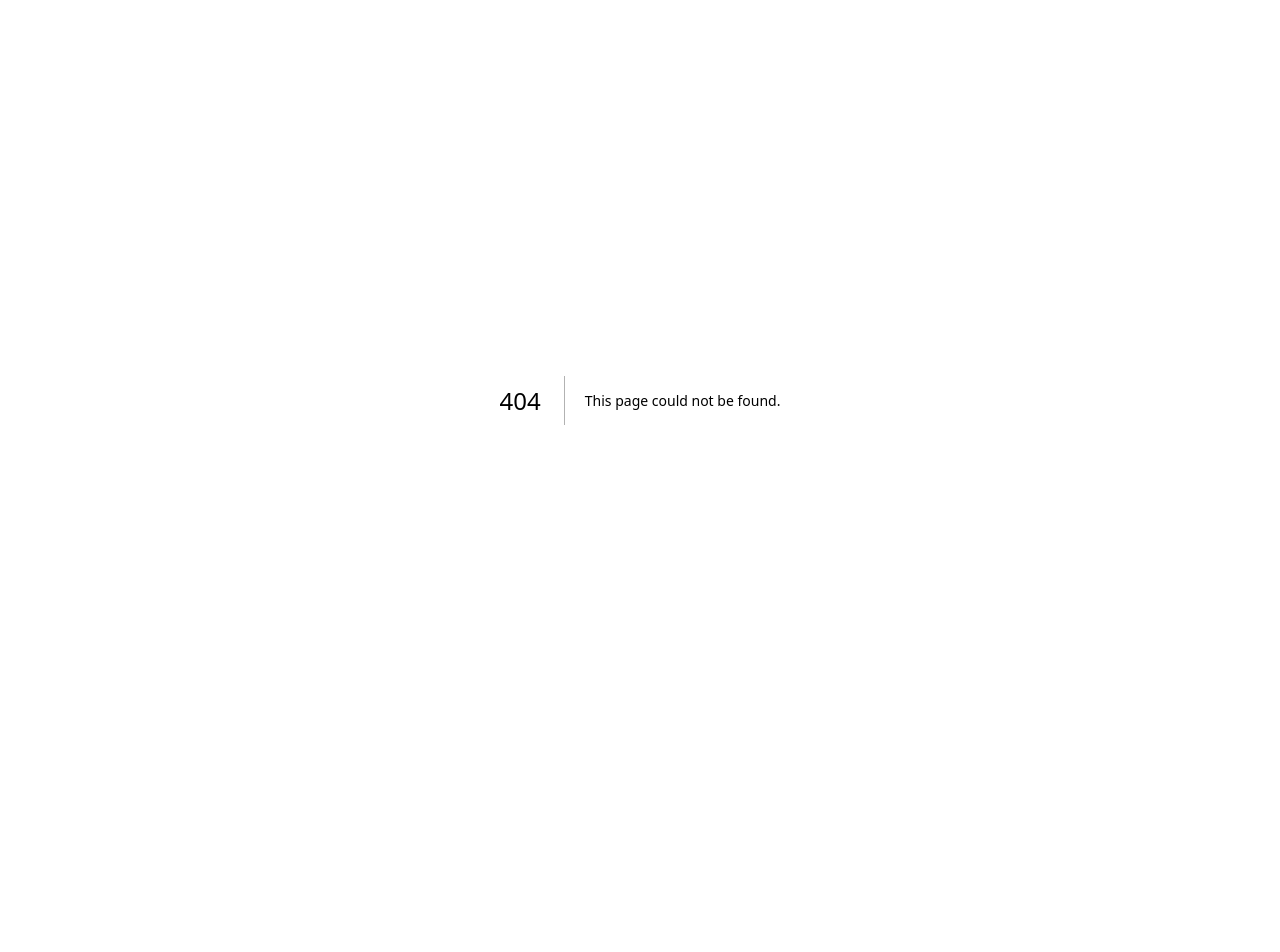
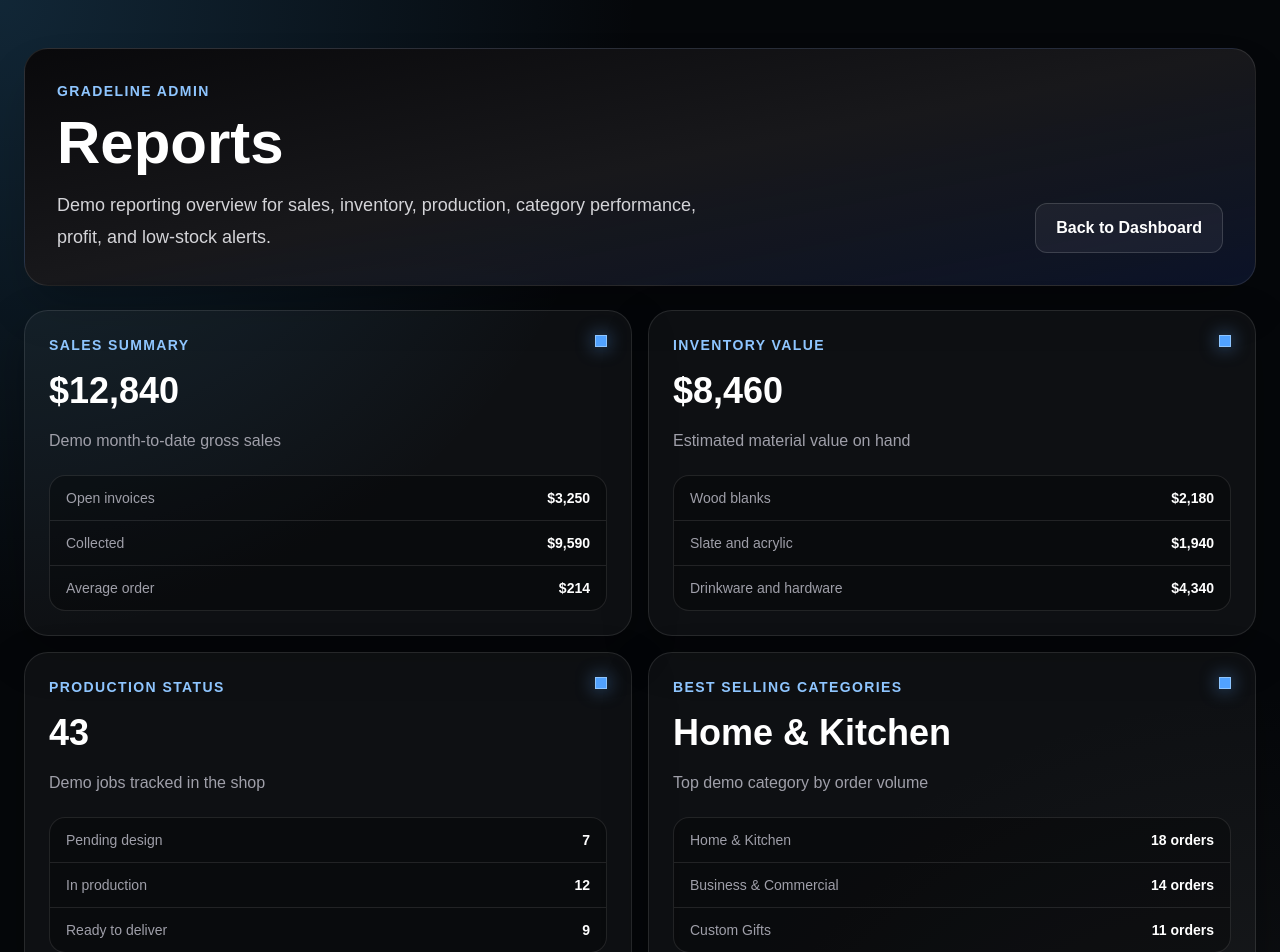
Before and after one commit to davemeeks64-hash/gradeline-supply, a Next.js app: page /admin/reports in a window 1280 px wide. Before the commit this address had no page. Shown: the top 952 px of the page. Before the commit the page ends 800 px from the top, so only its background shows below. Built offline with nearby package versions, Linux system fonts and the light colour scheme.

Commit message:
Built reports page

```diff
--- /dev/null
+++ b/src/app/admin/reports/page.tsx
@@ -0,0 +1,139 @@
+import Link from "next/link";
+
+const reportSections = [
+  {
+    title: "Sales Summary",
+    value: "$12,840",
+    detail: "Demo month-to-date gross sales",
+    rows: [
+      ["Open invoices", "$3,250"],
+      ["Collected", "$9,590"],
+      ["Average order", "$214"],
+    ],
+  },
+  {
+    title: "Inventory Value",
+    value: "$8,460",
+    detail: "Estimated material value on hand",
+    rows: [
+      ["Wood blanks", "$2,180"],
+      ["Slate and acrylic", "$1,940"],
+      ["Drinkware and hardware", "$4,340"],
+    ],
+  },
+  {
+    title: "Production Status",
+    value: "43",
+    detail: "Demo jobs tracked in the shop",
+    rows: [
+      ["Pending design", "7"],
+      ["In production", "12"],
+      ["Ready to deliver", "9"],
+    ],
+  },
+  {
+    title: "Best Selling Categories",
+    value: "Home & Kitchen",
+    detail: "Top demo category by order volume",
+    rows: [
+      ["Home & Kitchen", "18 orders"],
+      ["Business & Commercial", "14 orders"],
+      ["Custom Gifts", "11 orders"],
+    ],
+  },
+  {
+    title: "Estimated Profit",
+    value: "$4,920",
+    detail: "Demo estimate after materials and labor",
+    rows: [
+      ["Material cost", "$3,180"],
+      ["Labor charges", "$4,740"],
+      ["Profit margin", "38%"],
+    ],
+  },
+  {
+    title: "Low Inventory Alerts",
+    value: "5",
+    detail: "Items at or below reorder level",
+    rows: [
+      ["Clear acrylic sheets", "8 on hand"],
+      ["Leatherette patch rolls", "5 on hand"],
+      ["Walnut boards", "14 on hand"],
+    ],
+  },
+];
+
+const cardClassName =
+  "rounded-3xl border border-white/10 bg-white/[0.04] p-5 shadow-[0_18px_45px_rgba(0,0,0,0.28)] transition hover:border-blue-300/40 hover:bg-white/[0.07] md:p-6";
+
+export default function AdminReportsPage() {
+  return (
+    <main className="min-h-screen bg-[#05070a] text-white">
+      <section className="relative overflow-hidden px-6 py-8 md:py-12">
+        <div className="absolute inset-0 bg-[radial-gradient(circle_at_top_left,_rgba(56,139,196,0.24),_transparent_34%),radial-gradient(circle_at_bottom_right,_rgba(80,80,80,0.22),_transparent_36%)]" />
+
+        <div className="relative mx-auto max-w-7xl">
+          <div className="rounded-3xl border border-white/10 bg-gradient-to-br from-zinc-950 via-zinc-900 to-blue-950/40 p-6 shadow-2xl md:p-8">
+            <div className="flex flex-col gap-5 md:flex-row md:items-end md:justify-between">
+              <div>
+                <p className="text-sm font-bold uppercase tracking-widest text-blue-300">
+                  Gradeline Admin
+                </p>
+                <h1 className="mt-3 text-4xl font-black md:text-6xl">
+                  Reports
+                </h1>
+                <p className="mt-4 max-w-2xl text-lg leading-8 text-zinc-300">
+                  Demo reporting overview for sales, inventory, production,
+                  category performance, profit, and low-stock alerts.
+                </p>
+              </div>
+
+              <Link
+                href="/admin"
+                className="inline-flex w-fit rounded-xl border border-white/15 bg-white/5 px-5 py-3 font-bold text-white transition hover:border-blue-300/40 hover:bg-blue-400/10"
+              >
+                Back to Dashboard
+              </Link>
+            </div>
+          </div>
+
+          <div className="mt-6 grid gap-4 lg:grid-cols-2">
+            {reportSections.map((section) => (
+              <article key={section.title} className={cardClassName}>
+                <div className="flex flex-col gap-4 sm:flex-row sm:items-start sm:justify-between">
+                  <div>
+                    <p className="text-sm font-bold uppercase tracking-widest text-blue-300">
+                      {section.title}
+                    </p>
+                    <p className="mt-4 text-4xl font-black text-white">
+                      {section.value}
+                    </p>
+                  </div>
+                  <span className="h-3 w-3 border border-blue-300 bg-blue-400 shadow-[0_0_18px_rgba(96,165,250,0.65)]" />
+                </div>
+
+                <p className="mt-4 leading-7 text-zinc-400">
+                  {section.detail}
+                </p>
+
+                <div className="mt-5 divide-y divide-white/10 rounded-2xl border border-white/10 bg-black/30">
+                  {section.rows.map(([label, value]) => (
+                    <div
+                      key={label}
+                      className="flex items-center justify-between gap-4 px-4 py-3"
+                    >
+                      <span className="text-sm text-zinc-400">{label}</span>
+                      <span className="text-sm font-black text-white">
+                        {value}
+                      </span>
+                    </div>
+                  ))}
+                </div>
+              </article>
+            ))}
+          </div>
+        </div>
+      </section>
+    </main>
+  );
+}
```
